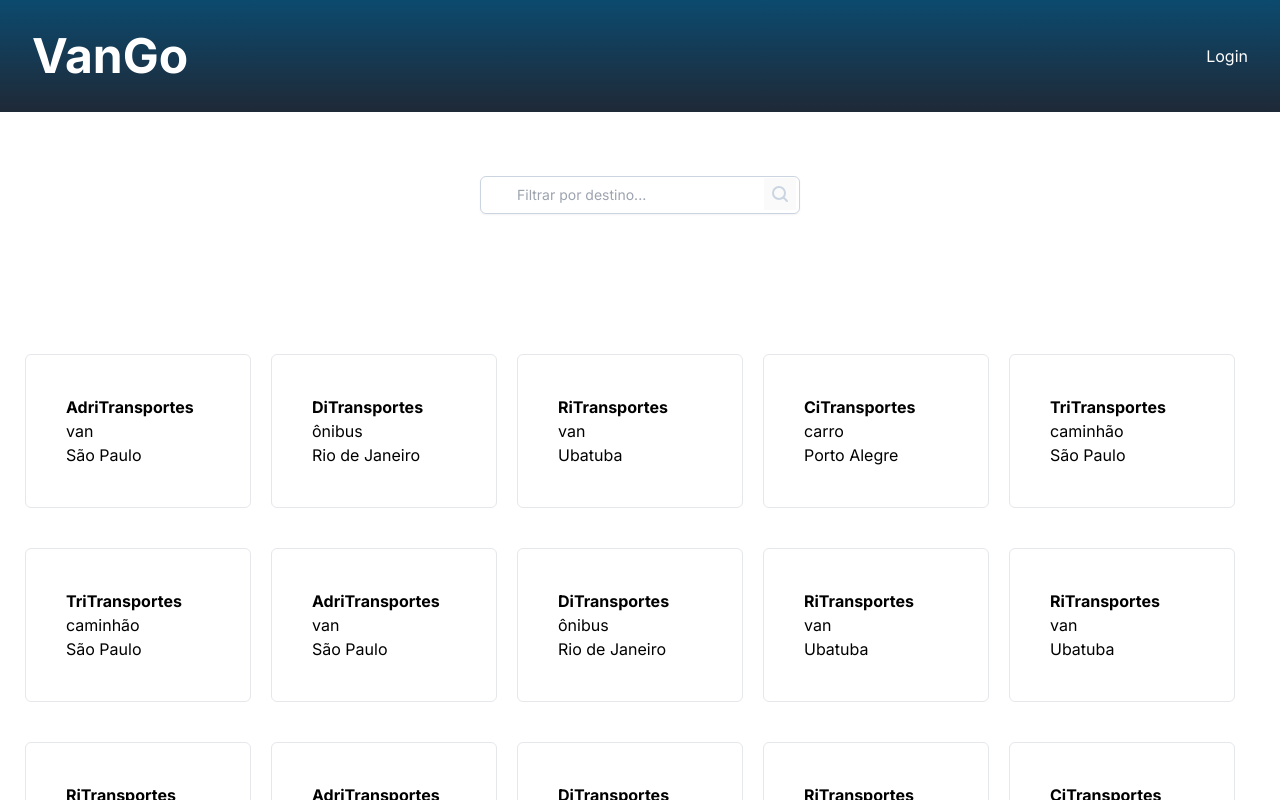
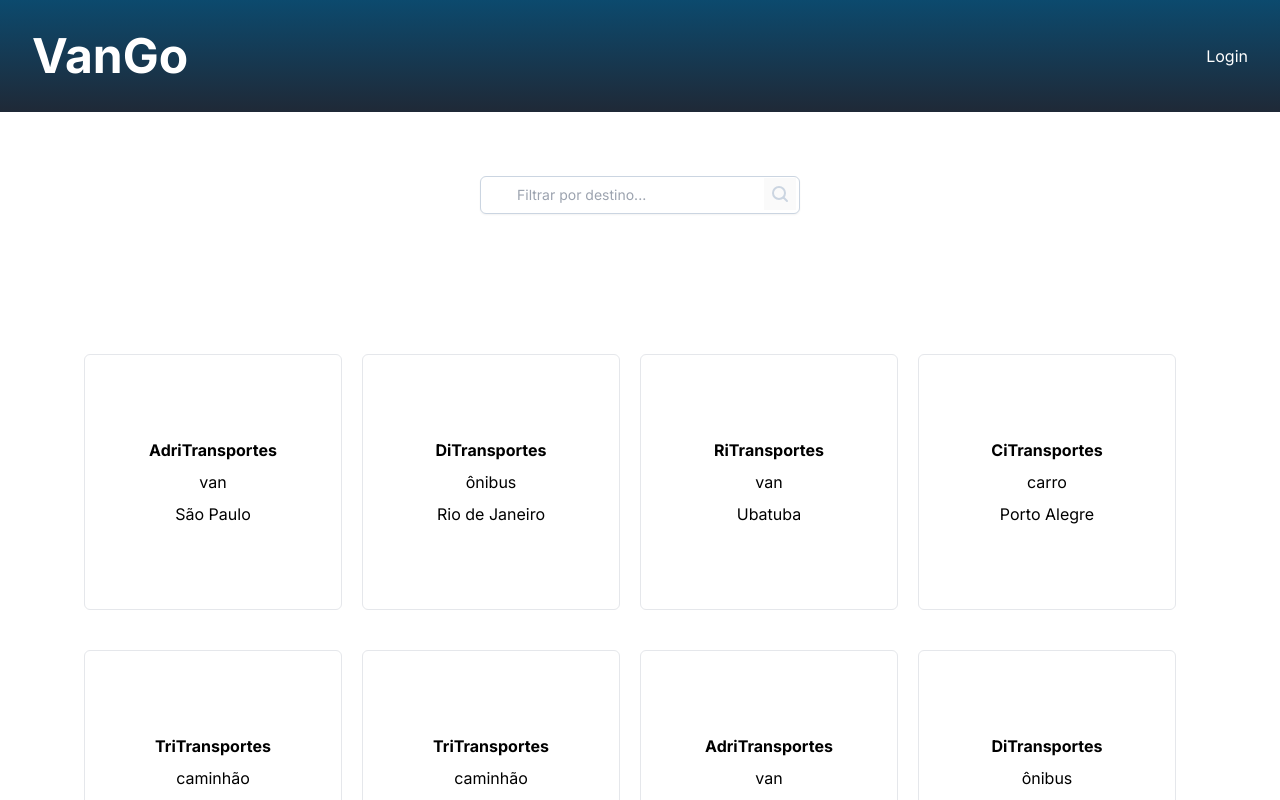
Before and after one commit to DevLucasEduardo/Go-van, a Next.js app: page /find in a window 1280 px wide. Shown: the top 800 px of the page. Built offline with nearby package versions, Linux system fonts and the light colour scheme.

Commit message:
refactor: bigger size for the cards

```diff
--- a/src/app/components/card.tsx
+++ b/src/app/components/card.tsx
@@ -8,15 +8,15 @@ interface Vehicle {
 
 const Card = (props: Vehicle) => {
   return (
-    <div className="border p-10 rounded-md flex-1">
-      <div className=" flex flex-col ">
+    <button className="border h-64 px-14 rounded-md flex-1">
+      <div className=" flex flex-col gap-2">
         <h1 className="font-bold w-36">{props.name}</h1>
-        <ul>
+        <ul className="gap-2 flex flex-col">
           <li>{props.type}</li>
           <li>{props.destiny}</li>
         </ul>
       </div>
-    </div>
+    </button>
   );
 };
 
```
